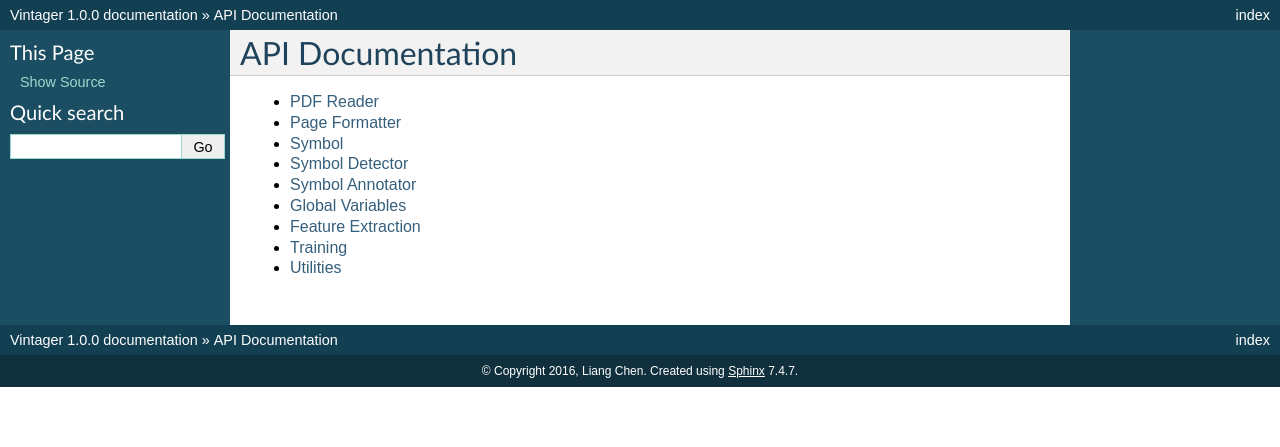
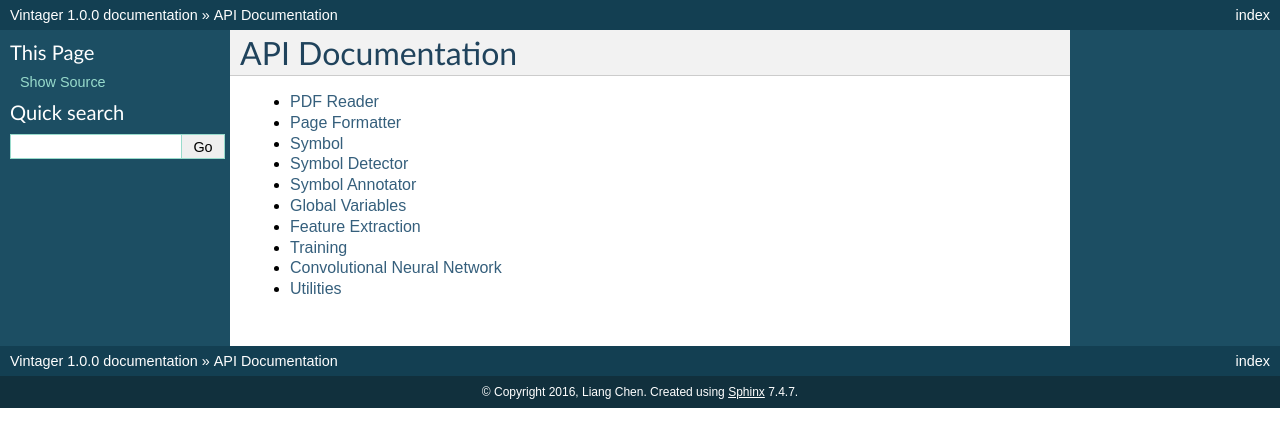
Before and after one commit to liang-chen/Vintager, a Sphinx documentation site: the page built from docs/API.rst, in a window 1280 px wide. Shown: the top 447 px of the page. Built offline with Sphinx 7.4.7, drawn with Linux system fonts in a browser that asks for light colours.

```diff
--- a/docs/API.rst
+++ b/docs/API.rst
@@ -14,4 +14,5 @@ API Documentation
    global
    feature
    train
+   cnn
    utilities
--- /dev/null
+++ b/docs/cnn.rst
@@ -0,0 +1,8 @@
+Convolutional Neural Network
+============================
+
+.. automodule:: cnn
+    :members:
+    :undoc-members:
+    :inherited-members:
+    :show-inheritance:
```
